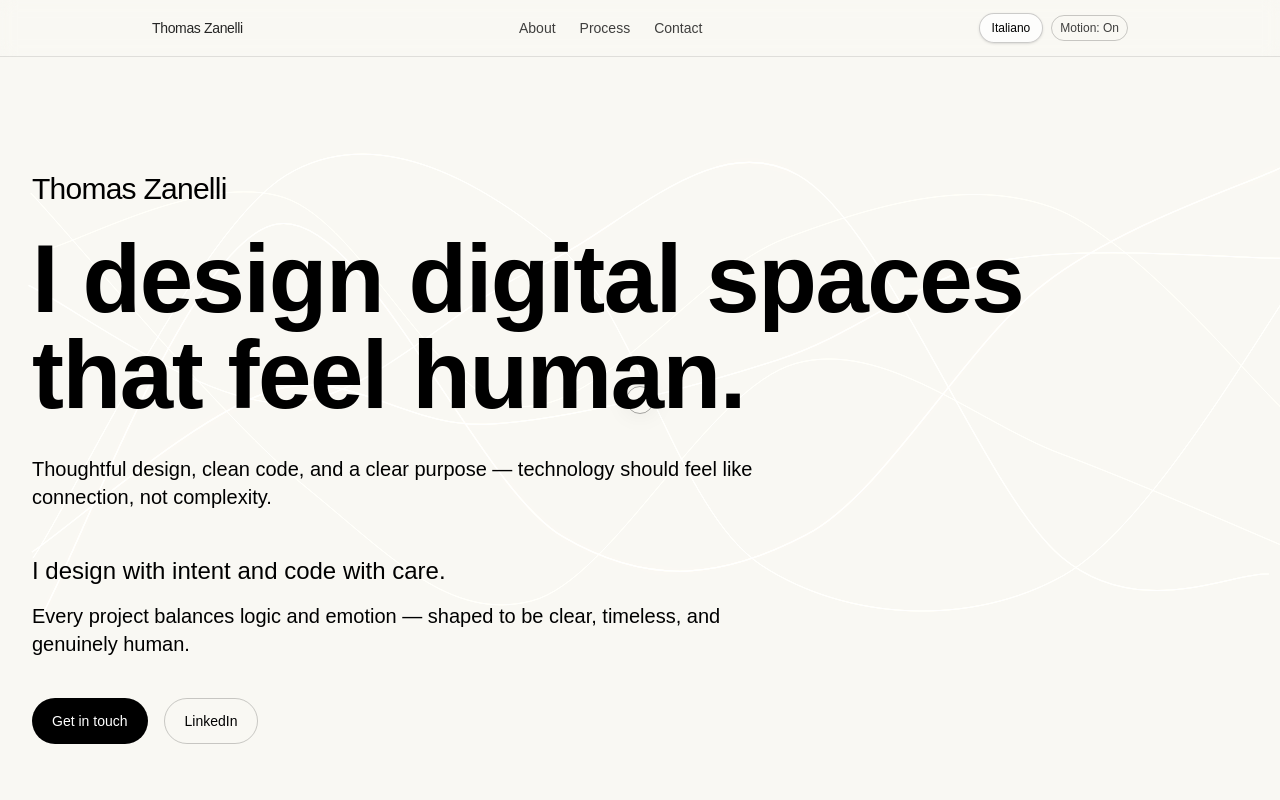
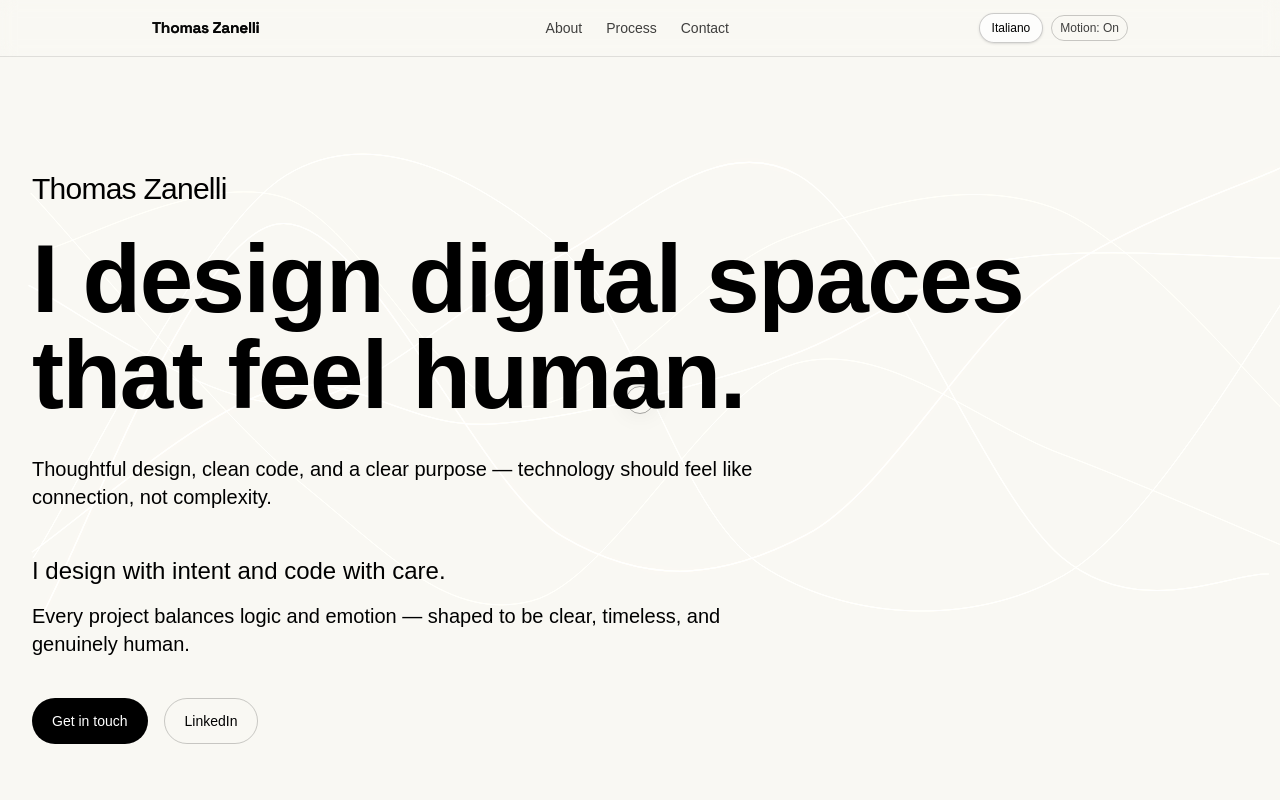
Before and after one commit to thosk92/thomas-site-v2, a Next.js app: page /en in a window 1280 px wide. Shown: the top 800 px of the page. Built offline with nearby package versions, Linux system fonts and the light colour scheme; no server answers; a web font is replaced by a local one.

Commit message:
feat(nav): add custom SVG wordmark and integrate into header link

```diff
--- a/src/app/layout.tsx
+++ b/src/app/layout.tsx
@@ -12,6 +12,7 @@ import GeoPrefetch from "@/components/GeoPrefetch";
 import ScrollReveal from "@/components/ScrollReveal";
 import LightThreadsSwitcher from "@/components/backgrounds/LightThreadsSwitcher";
 import MotionToggle from "@/components/MotionToggle";
+import Wordmark from "@/components/Wordmark";
 import { SpeedInsights } from "@vercel/speed-insights/next";
 import { Analytics } from "@vercel/analytics/react";
 import Link from "next/link";
@@ -87,7 +88,9 @@ export default function RootLayout({
         <header className="sticky top-0 z-20 backdrop-blur border-b" style={{ borderColor: "color-mix(in oklab,var(--foreground) 10%, transparent)" }}>
           <div className="max-w-5xl mx-auto px-4 sm:px-6">
             <div className="h-14 flex items-center justify-between gap-3">
-              <Link href="/" className="text-sm font-medium tracking-tight hover:opacity-80 transition" style={{ color: "color-mix(in oklab,var(--foreground) 85%, transparent)" }}>Thomas Zanelli</Link>
+              <Link href="/" className="hover:opacity-90 transition" aria-label="Home">
+                <Wordmark />
+              </Link>
               <nav className="hidden md:flex items-center gap-6 text-sm" aria-label="Primary">
                 <a href="#about" className="hover:opacity-80 transition" style={{ color: "color-mix(in oklab,var(--foreground) 75%, transparent)" }}>About</a>
                 <a href="#process" className="hover:opacity-80 transition" style={{ color: "color-mix(in oklab,var(--foreground) 75%, transparent)" }}>Process</a>
--- /dev/null
+++ b/src/components/Wordmark.tsx
@@ -0,0 +1,45 @@
+"use client";
+import React from "react";
+
+export default function Wordmark({ className = "" }: { className?: string }) {
+  return (
+    <svg
+      className={className}
+      viewBox="0 0 720 120"
+      role="img"
+      aria-label="Thomas Zanelli"
+      width="auto"
+      height="24"
+      style={{ display: "block" }}
+    >
+      <title>Thomas Zanelli</title>
+      <defs>
+        <linearGradient id="wm-grad" x1="0%" y1="0%" x2="100%" y2="0%">
+          <stop offset="0%" stopColor="color-mix(in oklab, var(--foreground) 80%, transparent)" />
+          <stop offset="100%" stopColor="color-mix(in oklab, var(--foreground) 90%, transparent)" />
+        </linearGradient>
+        <filter id="wm-soft" x="-20%" y="-40%" width="140%" height="180%">
+          <feGaussianBlur stdDeviation="0.6" result="blur" />
+          <feBlend in="SourceGraphic" in2="blur" mode="normal" />
+        </filter>
+      </defs>
+      {/* Wordmark built as text for responsive crispness; inherits loaded Space Grotesk */}
+      <g style={{ filter: "url(#wm-soft)" }}>
+        <text
+          x="0"
+          y="84"
+          fontFamily="var(--font-geist-sans), system-ui, -apple-system, Segoe UI, Roboto, Helvetica, Arial, sans-serif"
+          fontWeight={700}
+          fontSize="78"
+          letterSpacing="-0.02em"
+          fill="url(#wm-grad)"
+          stroke="color-mix(in oklab, var(--foreground) 20%, transparent)"
+          strokeWidth="0.6"
+          paintOrder="stroke fill"
+        >
+          Thomas Zanelli
+        </text>
+      </g>
+    </svg>
+  );
+}
```
